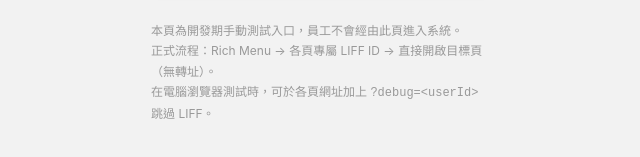
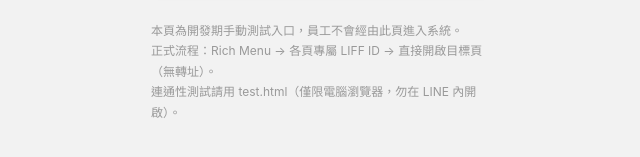
Before and after one commit to daniel3456555/tainain-punchtest, a plain HTML site: page index.html in a window 1280 px wide. Shown: the part 551-708 px from the top of the page, 319-959 px from the left. Drawn offline with Linux system fonts and the light colour scheme.

Commit message:
Update index.html

```diff
--- a/index.html
+++ b/index.html
@@ -34,7 +34,7 @@ h1{font-size:17px;margin:0 0 6px;text-align:center;color:#222}
 <div class="note">
 本頁為開發期手動測試入口，員工不會經由此頁進入系統。<br>
 正式流程：Rich Menu → 各頁專屬 LIFF ID → 直接開啟目標頁（無轉址）。<br>
-在電腦瀏覽器測試時，可於各頁網址加上 <code>?debug=&lt;userId&gt;</code> 跳過 LIFF。
+連通性測試請用 test.html（僅限電腦瀏覽器，勿在 LINE 內開啟）。
 </div>
 
 </body>
```
